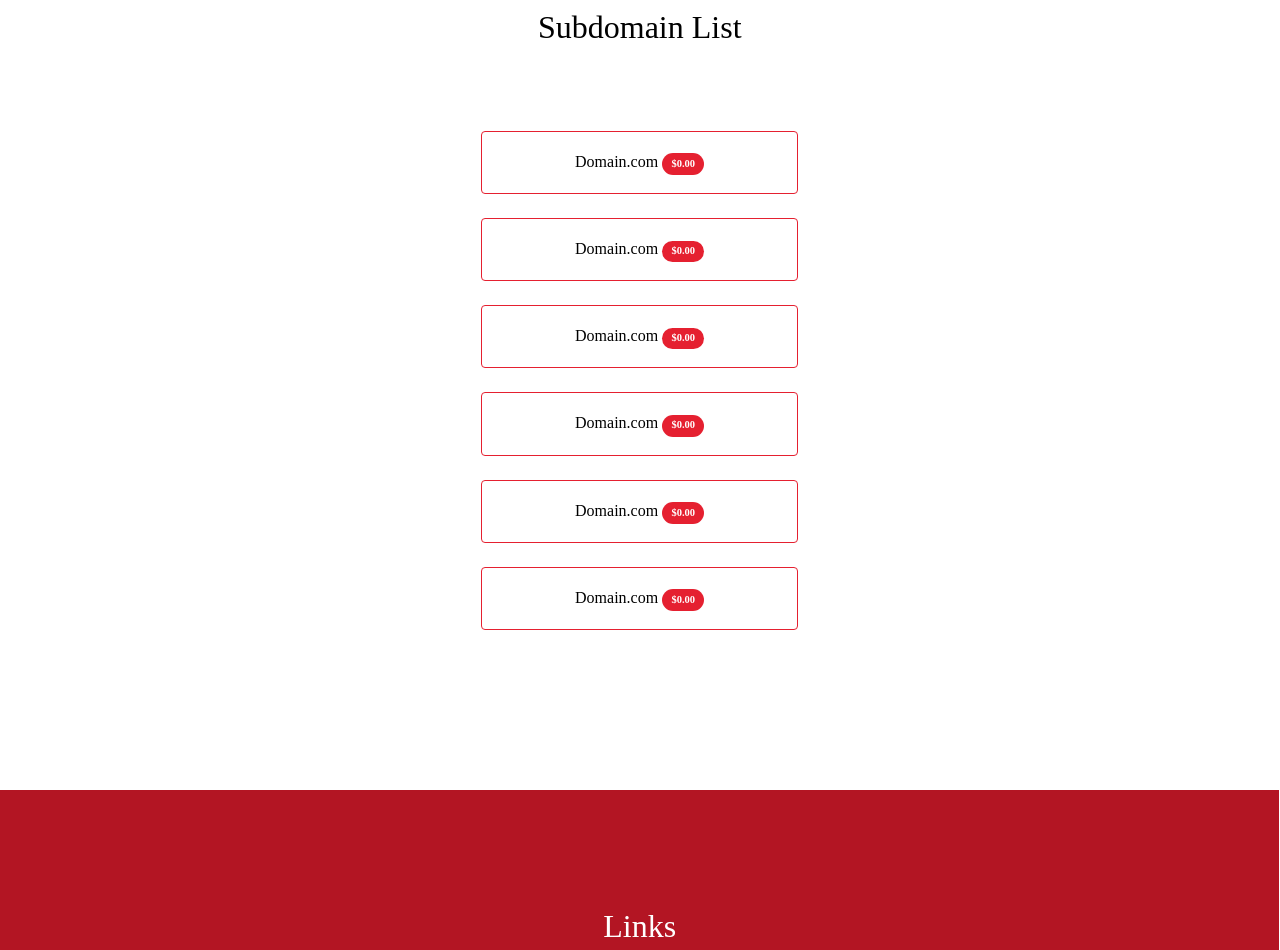
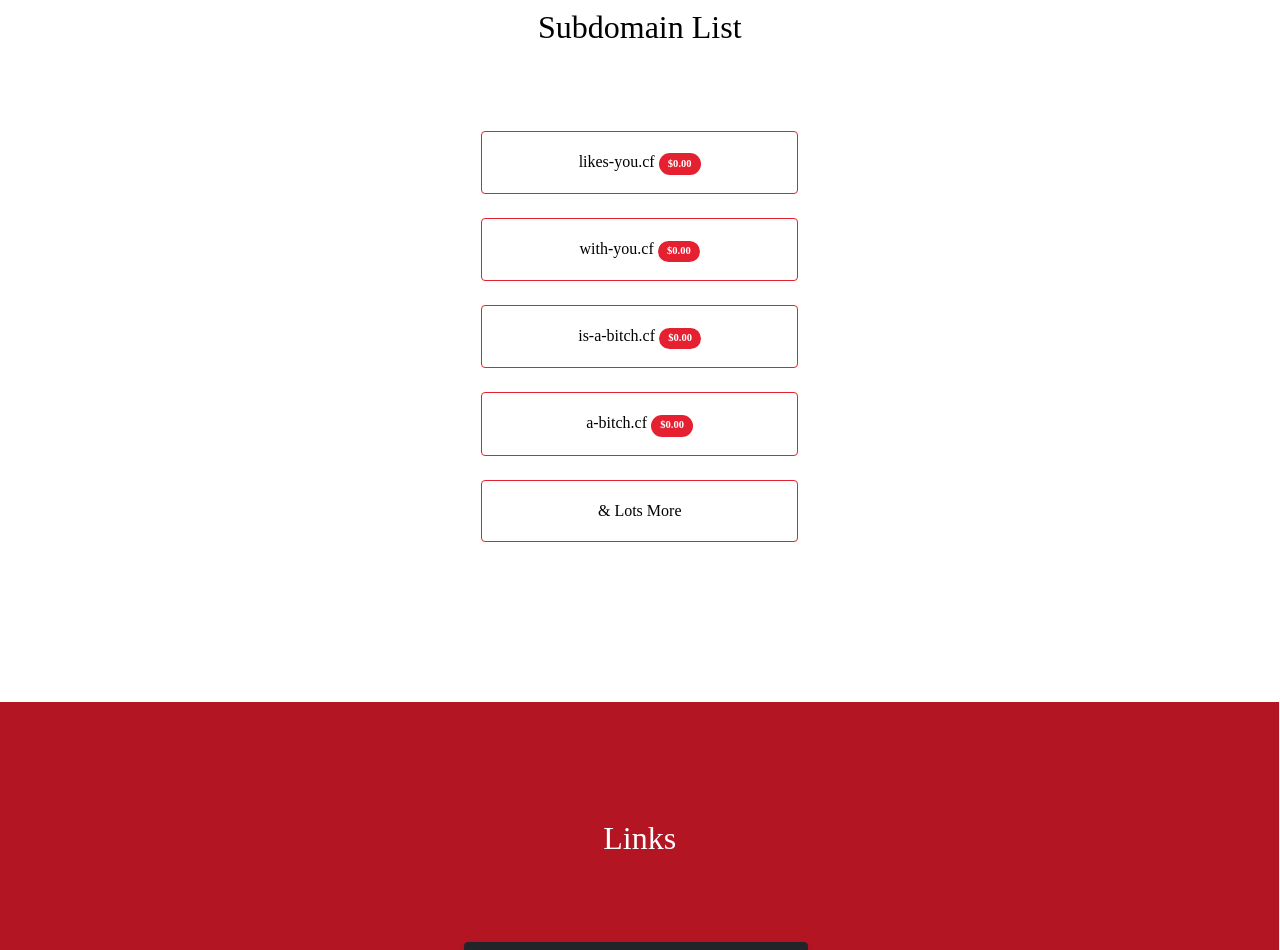
Before and after one commit to CrownSubdomains/crown-subdomains.cf, a plain HTML site: page index.html in a window 1280 px wide. Shown: the part 959-1909 px from the top of the page. Drawn offline with nearby package versions, Linux system fonts and the light colour scheme; some packages are replaced by stand-ins of ours; files that its build step writes are made by us from their sources; a script that the page names is missing; a web font is replaced by a local one.

Commit message:
Added subdomains to the list

```diff
--- a/index.html
+++ b/index.html
@@ -195,27 +195,23 @@
                         <div class="col-md-4 text-center">
                             <div class="card border-theme text-primary">
                                 <h6 style="padding-top: 10px;"><b></b></h6>
-                                <h6 style="padding-left: 10px;padding-right: 10px;padding-bottom: 10px;">Domain.com <span class="badge badge-pill badge-primary text-uppercase">$0.00</span></h6>
+                                <h6 style="padding-left: 10px;padding-right: 10px;padding-bottom: 10px;">likes-you.cf <span class="badge badge-pill badge-primary text-uppercase">$0.00</span></h6>
                             </div><br />
                             <div class="card border-theme text-primary">
                                 <h6 style="padding-top: 10px;"><b></b></h6>
-                                <h6 style="padding-left: 10px;padding-right: 10px;padding-bottom: 10px;">Domain.com <span class="badge badge-pill badge-primary text-uppercase">$0.00</span></h6>
+                                <h6 style="padding-left: 10px;padding-right: 10px;padding-bottom: 10px;">with-you.cf <span class="badge badge-pill badge-primary text-uppercase">$0.00</span></h6>
                             </div><br />
                             <div class="card border-theme text-primary">
                                 <h6 style="padding-top: 10px;"><b></b></h6>
-                                <h6 style="padding-left: 10px;padding-right: 10px;padding-bottom: 10px;">Domain.com <span class="badge badge-pill badge-primary text-uppercase">$0.00</span></h6>
+                                <h6 style="padding-left: 10px;padding-right: 10px;padding-bottom: 10px;">is-a-bitch.cf <span class="badge badge-pill badge-primary text-uppercase">$0.00</span></h6>
                             </div><br />
                             <div class="card border-theme text-primary">
                                 <h6 style="padding-top: 10px;"><b></b></h6>
-                                <h6 style="padding-left: 10px;padding-right: 10px;padding-bottom: 10px;">Domain.com <span class="badge badge-pill badge-primary text-uppercase">$0.00</span></h6>
+                                <h6 style="padding-left: 10px;padding-right: 10px;padding-bottom: 10px;">a-bitch.cf <span class="badge badge-pill badge-primary text-uppercase">$0.00</span></h6>
                             </div><br />
                             <div class="card border-theme text-primary">
                                 <h6 style="padding-top: 10px;"><b></b></h6>
-                                <h6 style="padding-left: 10px;padding-right: 10px;padding-bottom: 10px;">Domain.com <span class="badge badge-pill badge-primary text-uppercase">$0.00</span></h6>
-                            </div><br />
-                            <div class="card border-theme text-primary">
-                                <h6 style="padding-top: 10px;"><b></b></h6>
-                                <h6 style="padding-left: 10px;padding-right: 10px;padding-bottom: 10px;">Domain.com <span class="badge badge-pill badge-primary text-uppercase">$0.00</span></h6>
+                                <h6 style="padding-left: 10px;padding-right: 10px;padding-bottom: 10px;">& Lots More</h6>
                             </div><br />
 
                         </div>
```
